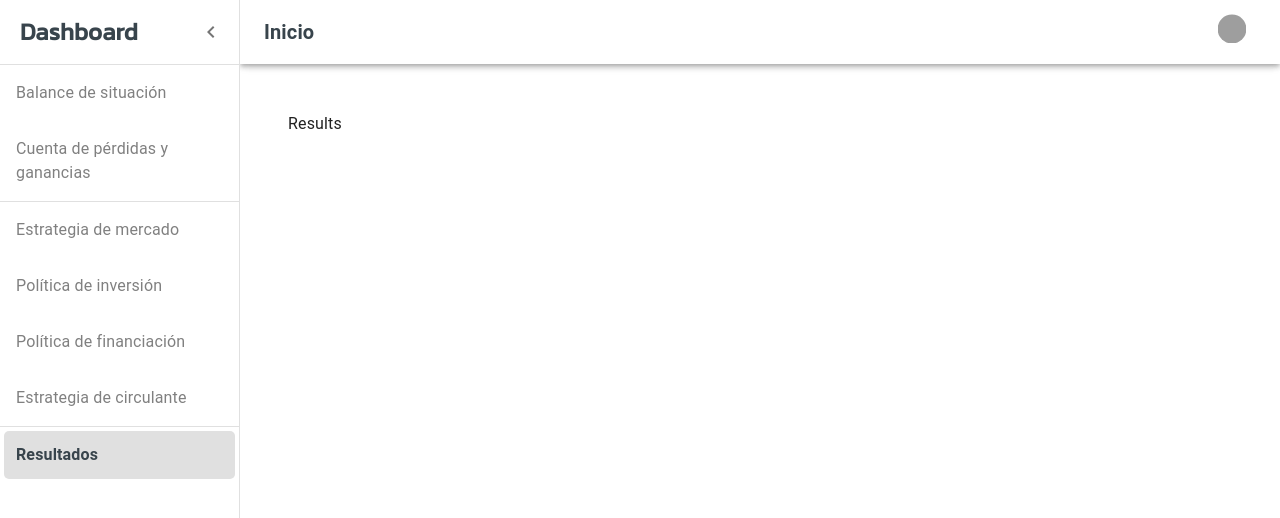
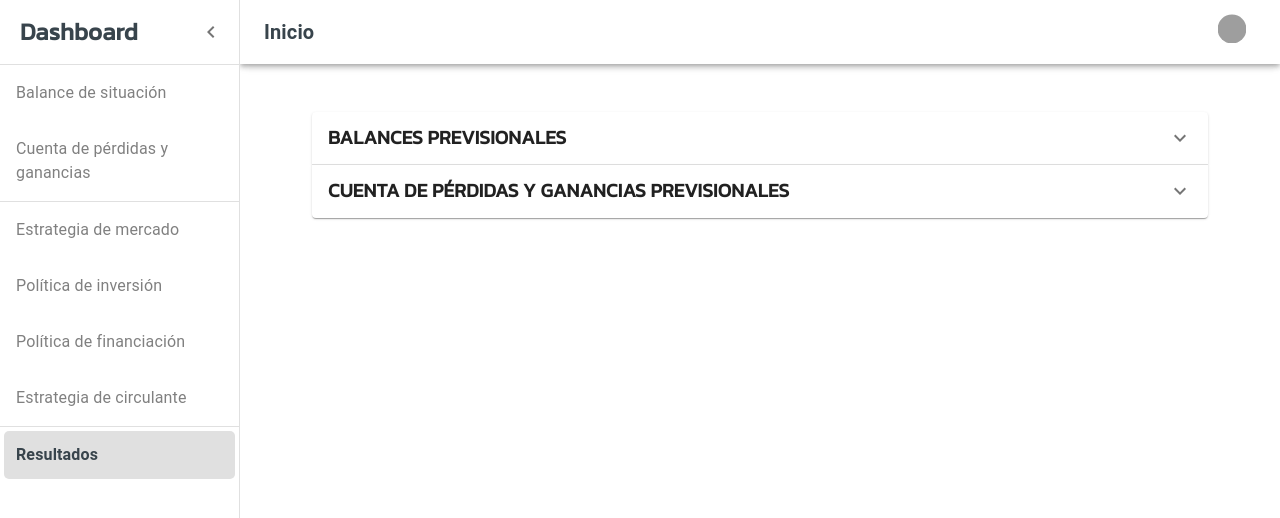
Before and after one commit to feljimgon1/felix-jimenez-naharro, a React (Create React App) app in the folder client/: page /dashboard/resultados in a window 1280 px wide. Shown: the top 518 px of the page. Built offline with nearby package versions, Linux system fonts and the light colour scheme; grey boxes are pictures that could not be loaded.

Commit message:
Results mocked

```diff
--- a/client/src/components/tables/previsional/PrevisionalTable.scss
+++ b/client/src/components/tables/previsional/PrevisionalTable.scss
@@ -1,3 +1,4 @@
 .table-container {
   box-shadow: rgba(0, 0, 0, 0.35) 0px 5px 15px !important;
+  margin: 1em auto;
 }
--- a/client/src/index.scss
+++ b/client/src/index.scss
@@ -26,11 +26,6 @@ body {
 
 }
 
-code {
-  font-family: source-code-pro, Menlo, Monaco, Consolas, 'Courier New',
-    monospace;
-}
-
 .btn {
   background-color: #38444c !important;
   width: fit-content;
--- a/client/src/pages/tables/politica-financiacion/PoliticaFinanciacion.jsx
+++ b/client/src/pages/tables/politica-financiacion/PoliticaFinanciacion.jsx
@@ -13,7 +13,6 @@ export default function PoliticaFinanciacion() {
     setOpen(true);
   };
 
-
   return (
     <div className='politica-financiacion-container'>
       <div className="politica-financiacion-title">Política de financiación</div>
--- a/client/src/pages/tables/results/Results.jsx
+++ b/client/src/pages/tables/results/Results.jsx
@@ -1,7 +1,58 @@
 import React from 'react'
+import './Results.scss'
+import Accordion from '@mui/material/Accordion';
+import AccordionSummary from '@mui/material/AccordionSummary';
+import AccordionDetails from '@mui/material/AccordionDetails';
+import Typography from '@mui/material/Typography';
+import ExpandMoreIcon from '@mui/icons-material/ExpandMore';
+import { politicaFinanciacionData as rows, status } from '../../../data/politica-financiacion/POLITICA_FINANCIACION_DATA';
+import PrevisionalTable from '../../../components/tables/previsional/PrevisionalTable';
+
+const styles = {
+  tab: {
+    minWidth: 200, // a number of your choice
+    width: 200, // a number of your choice
+  }
+};
 
 export default function Results() {
+
+  const [value, setValue] = React.useState('0');
+
+  const handleChange = (event, newValue) => {
+    setValue(newValue);
+  };
+
   return (
-    <div>Results</div>
+    <div className='results-container'>
+      <Accordion>
+        <AccordionSummary
+          expandIcon={<ExpandMoreIcon />}
+          aria-controls="panel1a-content"
+          id="panel1a-header"
+        >
+          <Typography className='accordion-title'>Balances previsionales</Typography>
+        </AccordionSummary>
+        <AccordionDetails>
+          <Typography>
+            <PrevisionalTable className='result-table' rows={rows} status={status}></PrevisionalTable>
+          </Typography>
+        </AccordionDetails>
+      </Accordion>
+      <Accordion className='accordion'>
+        <AccordionSummary
+          expandIcon={<ExpandMoreIcon />}
+          aria-controls="panel1a-content"
+          id="panel1a-header"
+        >
+          <Typography className='accordion-title'>Cuenta de pérdidas y ganancias previsionales</Typography>
+        </AccordionSummary>
+        <AccordionDetails>
+          <Typography>
+            <PrevisionalTable className='result-table' rows={rows} status={status}></PrevisionalTable>
+          </Typography>
+        </AccordionDetails>
+      </Accordion>
+    </div>
   )
 }
--- /dev/null
+++ b/client/src/pages/tables/results/Results.scss
@@ -0,0 +1,23 @@
+@import url('https://fonts.googleapis.com/css2?family=Kanit&display=swap');
+
+.results-container {
+  .accordion-title {
+    font-weight: 600;
+    text-transform: uppercase;
+    font-size: 1.2rem;
+    font-family: 'Kanit', sans-serif;
+  }
+  display: flex;
+  flex-direction: column;
+  justify-content: center;
+  margin: 0 auto;
+  .result-table {
+    padding: 5em !important;
+  }
+}
+
+@media(min-width: 768px) {
+  .results-container {
+    width: 70vw;
+  }
+}
```
